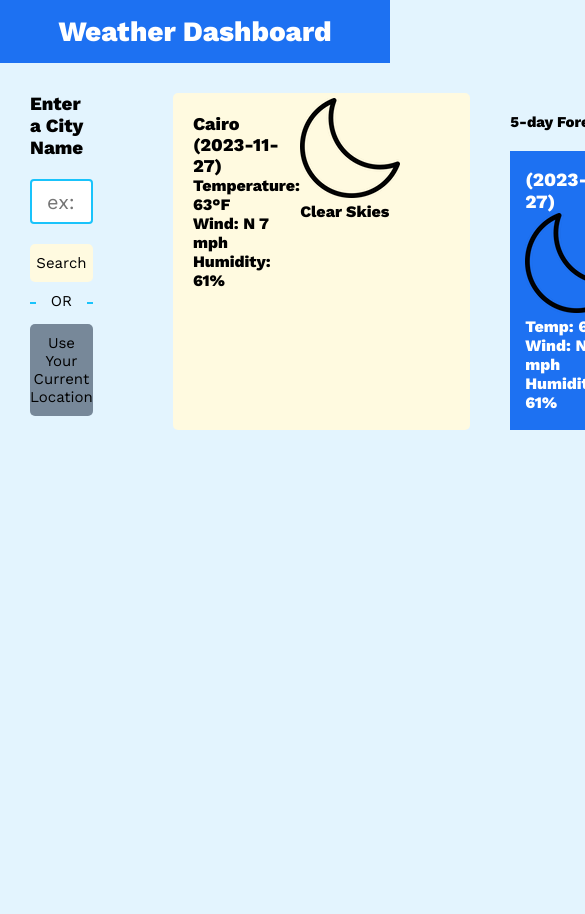
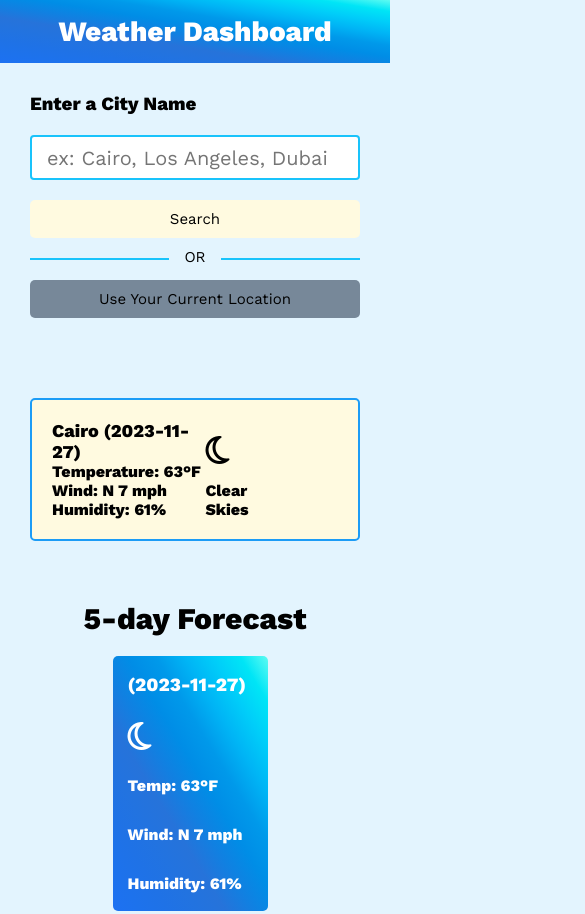
Before and after one commit to marialwj/weather-dash, a plain HTML site: page index.html in a window 390 px wide. Shown: the top 914 px of the page, 585 px wide, since content can reach past the window. Before the commit the page ends 844 px from the top, so only its background shows below. Drawn offline with nearby package versions, Linux system fonts and the light colour scheme; files whose address does not match are found by name.

Commit message:
made some changes to javascript file

```diff
--- a/index.css
+++ b/index.css
@@ -15,8 +15,18 @@
     --gold: rgb(255, 205, 0);
 }
 
-body {
+    body {
     background-color: var(--bubbles)
+}
+
+
+.card i {
+    margin-top: 40px;
+}
+
+.icon i {
+    margin-top: 30px;
+    margin-bottom: 30px;
 }
 
 h1 {
@@ -24,14 +34,18 @@ h1 {
     padding: 15px 0;
     text-align: center;
     font-size: 1.75rem;
-    background: var(--crayolablue);
+    background-image: linear-gradient(to right top, #1d71f2, #1d72ec, #1f72e6, #2273e0, #2673da, #1180e1, #008de6, #0099ea, #00b4f5, #00cdf9, #00e5f6, #5ffbf1);
 }
 
 .container {
     display: flex;
+    flex-wrap: wrap;
     gap: 40px;
     padding: 30px;
+    justify-content: center;
+    align-items: center;
 }
+
 .weather-input {
     width: 500px;
 }
@@ -87,10 +101,12 @@ h1 {
 .current-weather {
     color: black;
     display: flex;
+    border: 2px solid var(--buttonblue);
     border-radius: 5px;
     padding: 20px 70px 20px 20px;
     background: var(--corn);
     justify-content: space-between;
+    width: 100%;
 }
 
 .current-weather h2 {
@@ -115,7 +131,8 @@ h1 {
 }
 
 .days-forecast h2{
-    font-size: 15px;
+    font-size: 30px;
+    text-align: center;
     margin: 20px 0;
 }
 
@@ -124,9 +141,31 @@ h1 {
     gap: 20px;
 }
 
+.weather-cards h4 {
+    margin-top: 30px;
+}
+
 .weather-cards .card {
-    background: var(--crayolablue);
-    list-style: none;
-    padding: 18px 15px;
-    color: white;
-}
+        display: flexbox;
+        flex-direction: column;
+        border-radius: 5px;
+        height: 100% !important;
+        width: 100% !important;
+        background-image: linear-gradient(to right top, #1d71f2, #1d72ec, #1f72e6, #2273e0, #2673da, #1180e1, #008de6, #0099ea, #00b4f5, #00cdf9, #00e5f6, #5ffbf1);    list-style: none;
+        padding: 18px 15px;
+        color: white;
+    }
+
+    @media (max-width: 600px) {
+        .weather-cards {
+            display: flex;
+            flex-wrap: wrap;
+            justify-content: center; /* Center items horizontally */
+            align-items: center; /* Center items vertically */
+        }
+        .weather-cards .card {
+            flex-basis: calc(50% - 10px);
+            margin-right: 10px;
+            margin-bottom: 10px;
+        }
+    }
--- a/index.html
+++ b/index.html
@@ -5,6 +5,7 @@
     <meta name="viewport" content="width=device-width, initial-scale=1.0">
     <meta http-equiv="X-UA-Compatible" content="ie=edge">
     <title>Weather Application</title>
+    <script src="https://kit.fontawesome.com/2b4bedb706.js" crossorigin="anonymous"></script>
     <link rel="stylesheet" href="./index.css">
     <link rel="reset" href="/reset.css">
 </head>
@@ -13,7 +14,7 @@
     <div class="container">
         <div class="weather-input">
             <h3>Enter a City Name</h3>
-            <input type="text" placeholder="ex: Cairo, Los Angeles, Dubai">
+            <input class="city-input" type="text" placeholder="ex: Cairo, Los Angeles, Dubai">
             <button class="search-btn">Search</button>
             <div class="space"></div>
             <button class="location-btn">Use Your Current Location</button>
@@ -27,7 +28,7 @@
                 <h4>Humidity: 61% </h4>
             </div>
             <div class="icon">
-                <img src="/Users/mariageorgy/bootcamp/weather-app/assets/night_icon-icons.com_64083.png" alt="weather-icon">
+                <i class="fa-regular fa-moon fa-2xl"></i>
                 <h4> Clear Skies </h4>
             </div>
         </div>
@@ -35,49 +36,43 @@
             <h2>5-day Forecast</h2>
             <ul class="weather-cards">
                 <li class="card">
-                <h3>(2023-11-27)</h2>
-                <img src="/Users/mariageorgy/bootcamp/weather-app/assets/night_icon-icons.com_64083.png" alt="weather-icon">
-                <h4>Temp: 63°F</h4>
-                <h4>Wind: N 7 mph</h4>
-                <h4>Humidity: 61% </h4>
-                </li>
-                <li class="card">
                     <h3>(2023-11-27)</h2>
-                    <img src="/Users/mariageorgy/bootcamp/weather-app/assets/night_icon-icons.com_64083.png" alt="weather-icon">
+                    <i class="fa-regular fa-moon fa-2xl"></i>
                     <h4>Temp: 63°F</h4>
                     <h4>Wind: N 7 mph</h4>
                     <h4>Humidity: 61% </h4>
                     </li>
                 <li class="card">
                     <h3>(2023-11-27)</h2>
-                    <img src="/Users/mariageorgy/bootcamp/weather-app/assets/night_icon-icons.com_64083.png" alt="weather-icon">
+                    <i class="fa-regular fa-moon fa-2xl"></i>
                     <h4>Temp: 63°F</h4>
                     <h4>Wind: N 7 mph</h4>
                     <h4>Humidity: 61% </h4>
                     </li>
                 <li class="card">
                     <h3>(2023-11-27)</h2>
-                    <img src="/Users/mariageorgy/bootcamp/weather-app/assets/night_icon-icons.com_64083.png" alt="weather-icon">
+                    <i class="fa-regular fa-moon fa-2xl"></i>
                     <h4>Temp: 63°F</h4>
                     <h4>Wind: N 7 mph</h4>
                     <h4>Humidity: 61% </h4>
                     </li>
                 <li class="card">
                     <h3>(2023-11-27)</h2>
-                    <img src="/Users/mariageorgy/bootcamp/weather-app/assets/night_icon-icons.com_64083.png" alt="weather-icon">
+                    <i class="fa-regular fa-moon fa-2xl"></i>
                     <h4>Temp: 63°F</h4>
                     <h4>Wind: N 7 mph</h4>
                     <h4>Humidity: 61% </h4>
                     </li>
                 <li class="card">
                     <h3>(2023-11-27)</h2>
-                    <img src="/Users/mariageorgy/bootcamp/weather-app/assets/night_icon-icons.com_64083.png" alt="weather-icon">
+                    <i class="fa-regular fa-moon fa-2xl"></i>
                     <h4>Temp: 63°F</h4>
                     <h4>Wind: N 7 mph</h4>
                     <h4>Humidity: 61% </h4>
                     </li>
             </ul>
         </div>
+        <script src="index.js" defer></script>
     </div>
 </body>
 
--- a/index.js
+++ b/index.js
@@ -0,0 +1,12 @@
+var cityInput = document.querySelector(".city-input");
+var searchbutton = document.querySelector(".search-btn");
+
+
+
+var getCityCoordinates = () => {
+    var cityName = cityInput.value.trim(); // Provides entered city name
+    if(!cityName) return;
+
+    console.log(cityName)
+}
+searchbutton.addEventListener("click", getCityCoordinates);
```
Also changed, not shown: assets/night_icon-icons.com_64083.png (deleted), 1 other file.
